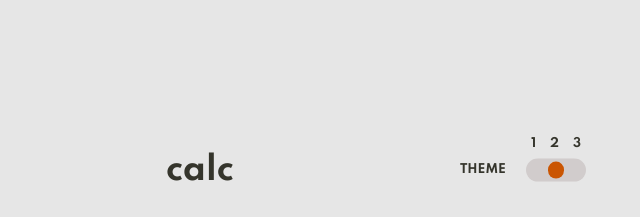
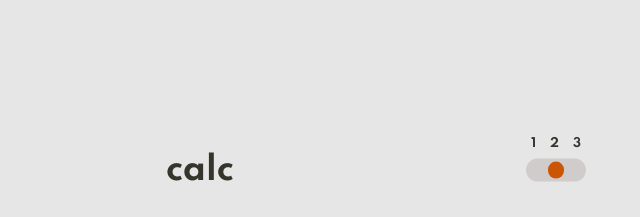
Before and after one commit to williamowen65/calculator-app-main, a website built with webpack: page dist/index.html in a window 1280 px wide. Shown: the top 217 px of the page, 264-904 px from the left. Built offline with nearby package versions, Linux system fonts and the light colour scheme.

Commit message:
correction

```diff
--- a/dist/index.html
+++ b/dist/index.html
@@ -32,7 +32,7 @@
   <header>
     <h1 class="title">calc</h1>
     <div class="theme">
-      <label for="theme">theme</label>
+      <!-- <label for="theme">theme</label> -->
       <input type="range" name="theme" id="theme" value="1" min="1" max="3" list="tickmarks" >
       <datalist id="tickmarks">
         <option value="1" label="1">1</option>
```
